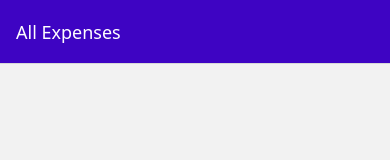
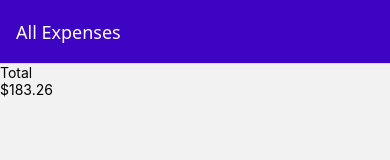
Before and after one commit to ryan10328/expense-tracker-0421, a React Native app: screen /AllExpenses in a window 390 px wide. Shown: the top 160 px of the page. Built offline with nearby package versions, Linux system fonts and the light colour scheme.

Commit message:
131. Adding Dummy Expenses Data

```diff
--- /dev/null
+++ b/components/Expenses/ExpensesList.tsx
@@ -0,0 +1,9 @@
+import { FlatList } from "react-native";
+import React from "react";
+
+const ExpensesList = () => {
+  return <></>;
+  // return <FlatList />;
+};
+
+export default ExpensesList;
--- /dev/null
+++ b/components/Expenses/ExpensesOutput.tsx
@@ -0,0 +1,21 @@
+import { View } from "react-native";
+import React from "react";
+import ExpensesSummary from "./ExpensesSummary";
+import ExpensesList from "./ExpensesList";
+import { ExpenseType } from "../types";
+
+type ExpensesOutputProps = {
+  expenses: Array<ExpenseType>;
+  expensesPeriod: string;
+};
+
+const ExpensesOutput = ({ expenses, expensesPeriod }: ExpensesOutputProps) => {
+  return (
+    <View>
+      <ExpensesSummary expenses={expenses} periodName={expensesPeriod} />
+      <ExpensesList />
+    </View>
+  );
+};
+
+export default ExpensesOutput;
--- /dev/null
+++ b/components/Expenses/ExpensesSummary.tsx
@@ -0,0 +1,23 @@
+import React from "react";
+import { Text, View } from "react-native";
+import { ExpenseType } from "../types";
+
+type ExpensesSummaryProps = {
+  expenses: Array<ExpenseType>;
+  periodName: string;
+};
+
+const ExpensesSummary = ({ expenses, periodName }: ExpensesSummaryProps) => {
+  const expensesSum: number = expenses.reduce((sum, expense) => {
+    return sum + expense.amount;
+  }, 0);
+
+  return (
+    <View>
+      <Text>{periodName}</Text>
+      <Text>${expensesSum.toFixed(2)}</Text>
+    </View>
+  );
+};
+
+export default ExpensesSummary;
--- /dev/null
+++ b/components/types.ts
@@ -0,0 +1,6 @@
+export type ExpenseType = {
+  id: string;
+  description: string;
+  amount: number;
+  date: Date;
+};
--- /dev/null
+++ b/data/index.ts
@@ -0,0 +1,34 @@
+import { ExpenseType } from "../components/types";
+
+export const DUMMY_EXPENSES: Array<ExpenseType> = [
+  {
+    id: "e1",
+    description: "A pair of shoes",
+    amount: 59.99,
+    date: new Date("2025-01-01"),
+  },
+  {
+    id: "e2",
+    description: "A pair of trousers",
+    amount: 89.29,
+    date: new Date("2025-01-05"),
+  },
+  {
+    id: "e3",
+    description: "Some bananas",
+    amount: 5.99,
+    date: new Date("2025-01-06"),
+  },
+  {
+    id: "e4",
+    description: "Some apples",
+    amount: 2.99,
+    date: new Date("2025-01-20"),
+  },
+  {
+    id: "e5",
+    description: "Some SD cards",
+    amount: 25.0,
+    date: new Date("2025-01-31"),
+  },
+];
--- a/screens/AllExpenses.tsx
+++ b/screens/AllExpenses.tsx
@@ -1,8 +1,9 @@
-import { View, Text } from "react-native";
 import React from "react";
+import ExpensesOutput from "../components/Expenses/ExpensesOutput";
+import { DUMMY_EXPENSES } from "../data";
 
 const AllExpenses = () => {
-  return <></>;
+  return <ExpensesOutput expenses={DUMMY_EXPENSES} expensesPeriod="Total" />;
 };
 
 export default AllExpenses;
--- a/screens/RecentExpenses.tsx
+++ b/screens/RecentExpenses.tsx
@@ -1,8 +1,12 @@
 import { View, Text } from "react-native";
 import React from "react";
+import ExpensesOutput from "../components/Expenses/ExpensesOutput";
+import { DUMMY_EXPENSES } from "../data";
 
 const RecentExpenses = () => {
-  return <></>;
+  return (
+    <ExpensesOutput expenses={DUMMY_EXPENSES} expensesPeriod="Last 7 days" />
+  );
 };
 
 export default RecentExpenses;
```
